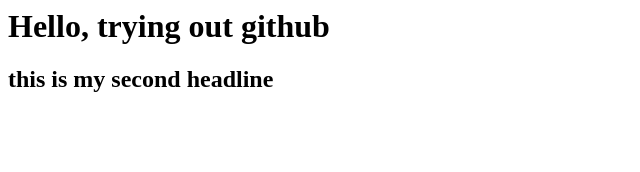
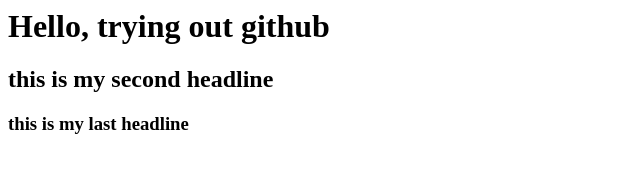
Before and after one commit to Sotug05/testing-web, a plain HTML site: page index.html in a window 1280 px wide. Shown: the whole page, without its empty margins (0-640 px from the left). Drawn offline with Linux system fonts and the light colour scheme.

Commit message:
Update index.html

```diff
--- a/index.html
+++ b/index.html
@@ -1,2 +1,3 @@
 <h1> Hello, trying out github </h1>
 <h2> this is my second headline </h2>
+<h3> this is my last headline </h3>
```
